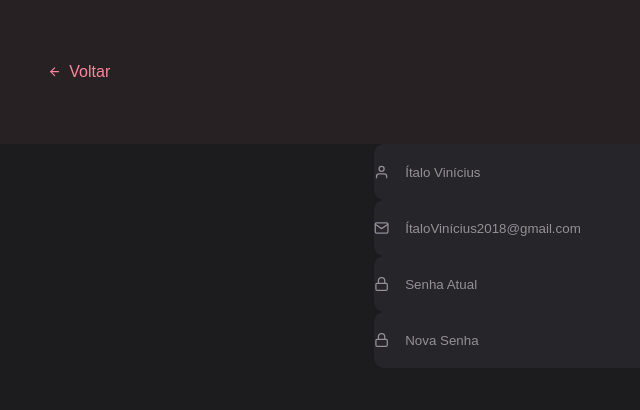
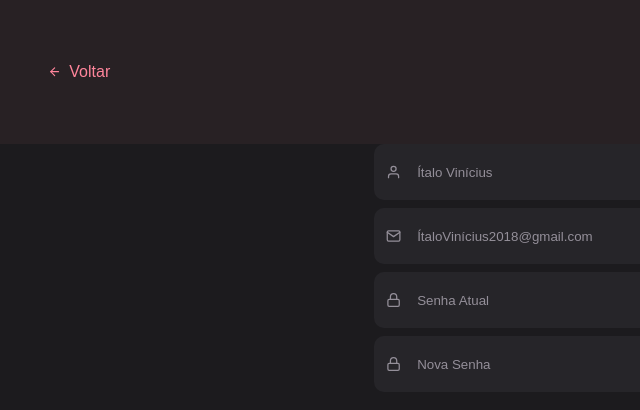
Before and after one commit to Italovini223/rocket-movies-front-end, a React (Vite) app: page / in a window 1280 px wide. Shown: the top 410 px of the page, without its empty margins (96-736 px from the left). Built offline with nearby package versions, Linux system fonts and the light colour scheme.

Commit message:
✨ feat: add space in Input component

```diff
--- a/src/components/Input/styles.js
+++ b/src/components/Input/styles.js
@@ -6,7 +6,10 @@ export const Container = styled.div`
   display: flex;
   align-items: center;
 
+  padding: 0 12px;
+
   border-radius: 10px;
+  margin-bottom: 8px;
 
   background-color: ${({theme}) => theme.COLORS.GREY_300};
   color: ${({theme}) => theme.COLORS.GREY_200};
```
